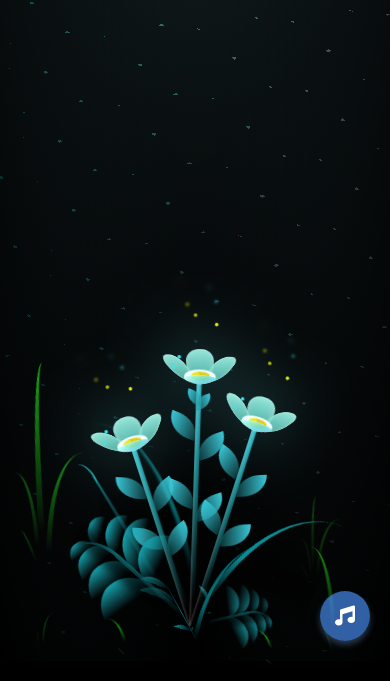
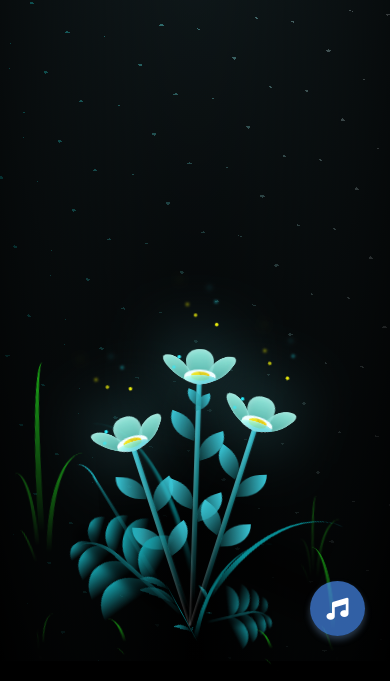
Before and after one commit to DamiMocch/cielyn, a plain HTML site: page flores.html in a window 390 px wide. Shown: the part 183-864 px from the top of the page. Drawn offline with Linux system fonts and the light colour scheme; a web font is replaced by a local one.

Commit message:
Add files via upload

```diff
--- a/flores.css
+++ b/flores.css
@@ -1132,3 +1132,24 @@ body {
 #play-music:hover {
     background-color: #52aeeb91;
 }
+
+
+@media (max-width: 480px) {
+    #play-music {
+        width: 45px;
+        height: 45px;
+        font-size: 18px;
+        bottom: 15px;
+        right: 15px;
+    }
+}
+
+@media (max-width: 768px) {
+    #play-music {
+        width: 55px;
+        height: 55px;
+        font-size: 22px;
+        bottom: 25px;
+        right: 25px;
+    }
+}
```
